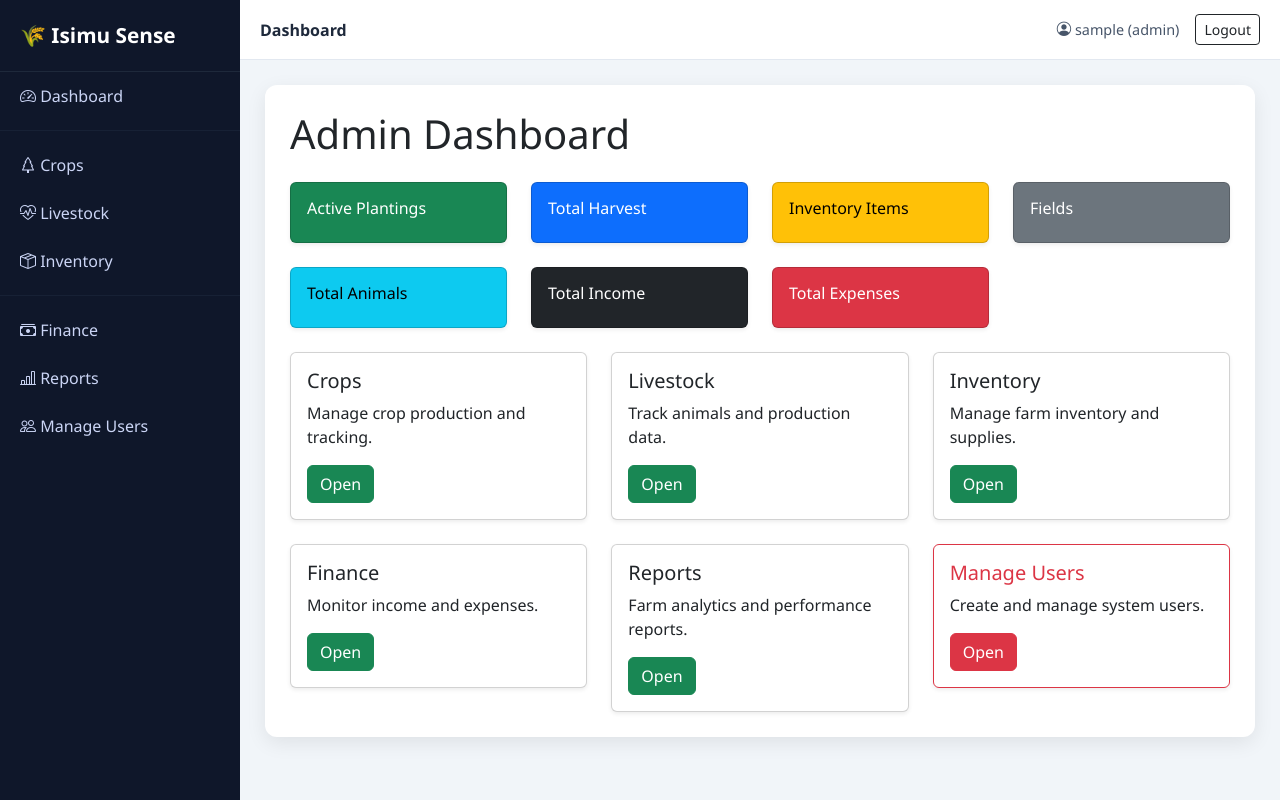
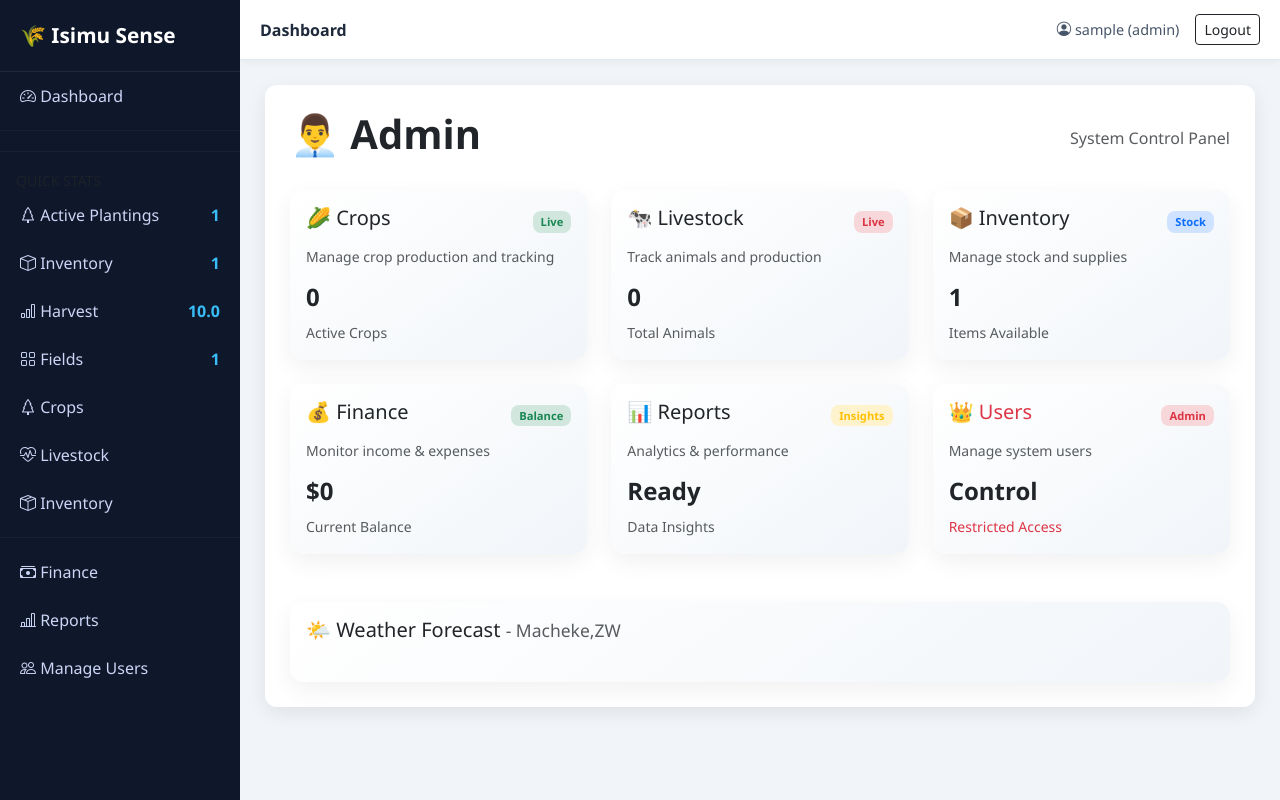
Before and after one commit to jonathandee/isimu-sense, a Flask app: page /admin/dashboard in a window 1280 px wide. Run offline with Flask 3, Linux system fonts and the light colour scheme; a user stored in the database is signed in; tables that the repository leaves empty hold one stand-in row (values such as "Sample post"); a database or web service that is not in the repository returns one stand-in record (values such as "Sample title"); data that the repository does not hold is empty.

Commit message:
v1.1: dashboard UI overhaul, weather integration, auth fixes, sidebar stats

```diff
--- a/app/routes/__init__.py
+++ b/app/routes/__init__.py
@@ -6,19 +6,31 @@ main = Blueprint("main", __name__)
 @main.before_request
 def require_login():
 
-    # Allow login, logout and static files
-    if request.endpoint in ["main.login", "main.logout", "static"]:
+    # ✅ Skip static files
+    if request.endpoint == "static":
         return
 
-    # If user not authenticated redirect to login
+    # ✅ Skip if endpoint is missing (prevents crash/loop)
+    if request.endpoint is None:
+        return
+
+    # ✅ Allow login route
+    if request.endpoint == "main.login":
+        return
+
+    # ✅ Allow logout
+    if request.endpoint == "main.logout":
+        return
+
+    # ✅ If not logged in → redirect
     if not current_user.is_authenticated:
         return redirect(url_for("main.login"))
 
 
 from .auth_routes import *
-from .dashboard_routes import *
 from .crop_routes import *
 from .inventory_routes import *
 from .livestock_routes import *
 from .finance_routes import *
 from .reports_routes import *
+from .weather_routes import *
--- a/app/routes/auth_routes.py
+++ b/app/routes/auth_routes.py
@@ -4,7 +4,6 @@ from sqlalchemy.exc import IntegrityError
 from . import main
 from ..models import User
 from .. import db
-
 
 #####################
 # USER MANAGEMENT
@@ -57,7 +56,6 @@ def manage_users():
     users = User.query.all()
     return render_template("manage_users.html", users=users)
 
-
 #####################
 # EDIT USER
 #####################
@@ -78,13 +76,13 @@ def edit_user(id):
         flash("Username cannot be empty", "danger")
         return redirect(url_for("main.manage_users"))
 
-    # ✅ Prevent duplicate username
+    # Prevent duplicate username
     existing_user = User.query.filter_by(username=username).first()
     if existing_user and existing_user.id != user.id:
         flash("Username already taken", "danger")
         return redirect(url_for("main.manage_users"))
 
-    # ✅ Prevent removing your own admin rights
+    # Prevent removing your own admin rights
     if user.id == current_user.id and role != "admin":
         flash("You cannot remove your own admin rights", "warning")
         return redirect(url_for("main.manage_users"))
@@ -96,7 +94,6 @@ def edit_user(id):
 
     flash("User updated successfully", "success")
     return redirect(url_for("main.manage_users"))
-
 
 #####################
 # DELETE USER
@@ -111,7 +108,7 @@ def delete_user(id):
 
     user = User.query.get_or_404(id)
 
-    # ❗ Prevent deleting yourself
+    # Prevent deleting yourself
     if user.id == current_user.id:
         flash("You cannot delete your own account", "warning")
         return redirect(url_for("main.manage_users"))
@@ -122,7 +119,6 @@ def delete_user(id):
     flash("User deleted successfully", "success")
     return redirect(url_for("main.manage_users"))
 
-
 #####################
 # LOGIN
 #####################
@@ -130,17 +126,22 @@ def delete_user(id):
 @main.route("/", methods=["GET", "POST"])
 def login():
 
+    # ✅ Prevent redirect loop if already logged in
+    if current_user.is_authenticated:
+        if current_user.role == "admin":
+            return redirect(url_for("main.admin_dashboard"))
+        else:
+            return redirect(url_for("main.user_dashboard"))
+
     if request.method == "POST":
-        username = request.form.get("username", "").strip()
+        username = request.form.get("username")
         password = request.form.get("password")
 
         user = User.query.filter_by(username=username).first()
 
-        # ✅ Validate user
         if user and user.check_password(password):
             login_user(user)
 
-            # ✅ Role-based redirect
             if user.role == "admin":
                 return redirect(url_for("main.admin_dashboard"))
             else:
@@ -149,7 +150,6 @@ def login():
         flash("Invalid username or password", "danger")
 
     return render_template("index.html")
-
 
 #####################
 # LOGOUT
@@ -162,7 +162,6 @@ def logout():
     flash("Logged out successfully", "success")
     return redirect(url_for("main.login"))
 
-
 #####################
 # DASHBOARDS
 #####################
@@ -174,10 +173,28 @@ def admin_dashboard():
     if current_user.role != "admin":
         abort(403)
 
-    return render_template("admin_dashboard.html")
+    from .weather_routes import get_forecast
 
+    forecast = get_forecast()
+    city = "Macheke,ZW"
+
+    return render_template(
+        "admin_dashboard.html",
+        forecast=forecast,
+        city=city
+    )
 
 @main.route("/user/dashboard")
 @login_required
 def user_dashboard():
-    return render_template("user_dashboard.html")
+
+    from .weather_routes import get_forecast
+
+    forecast = get_forecast()
+    city = "Macheke,ZW"
+
+    return render_template(
+        "user_dashboard.html",
+        forecast=forecast,
+        city=city
+    )
--- /dev/null
+++ b/app/routes/weather_routes.py
@@ -0,0 +1,49 @@
+from . import main
+import requests
+import os
+from datetime import datetime
+
+#####################
+# WEATHER SERVICE
+#####################
+
+def get_forecast(city="Macheke"):
+    api_key = os.getenv("WEATHER_API_KEY")
+
+    if not api_key:
+        print("Missing WEATHER_API_KEY")
+        return []
+
+    url = f"http://api.openweathermap.org/data/2.5/forecast?q={city}&units=metric&appid={api_key}"
+
+    try:
+        response = requests.get(url)
+
+        if response.status_code != 200:
+            print("Weather API error:", response.text)
+            return []
+
+        data = response.json()
+
+        forecast = []
+        used_days = set()
+
+        for item in data.get("list", []):
+            dt = datetime.fromtimestamp(item["dt"])
+            day_key = dt.strftime("%Y-%m-%d")
+
+            if day_key not in used_days and 10 <= dt.hour <= 14:
+                forecast.append({
+                    "day": dt.strftime("%A"),
+                    "date": dt.strftime("%d %b"),  # 👈 NEW
+                    "temp": item["main"]["temp"],
+                    "weather": item["weather"][0]["description"],
+                    "icon": item["weather"][0]["icon"]
+                })
+                used_days.add(day_key)
+
+        return forecast[:5]
+
+    except Exception as e:
+        print("Weather error:", e)
+        return []
--- a/app/templates/admin_dashboard.html
+++ b/app/templates/admin_dashboard.html
@@ -4,147 +4,183 @@
 
 {% block content %}
 
-<h1 class="mb-4">Admin Dashboard</h1>
+<div class="d-flex justify-content-between align-items-center mb-4">
+    <h1 class="fw-bold">👨‍💼 Admin</h1>
+    <span class="text-muted">System Control Panel</span>
+</div>
 
-<!-- ANALYTICS CARDS -->
+<!-- MODULE CARDS -->
+<div class="row g-4">
 
-<div class="row g-4 mb-4">
-
-    <div class="col-md-3">
-        <div class="card text-bg-success shadow-sm">
+    <!-- Crops -->
+    <div class="col-md-4">
+        <a href="{{ url_for('main.crops') }}" class="text-decoration-none">
+            <div class="card elite-card h-100">
                 <div class="card-body">
-                <h6 class="card-title">Active Plantings</h6>
-                <h3>{{ active_plantings }}</h3>
+                    <div class="d-flex justify-content-between align-items-center">
+                        <h5>🌽 Crops</h5>
+                        <span class="badge bg-success-subtle text-success">Live</span>
+                    </div>
+                    <p class="text-muted small mt-2">Manage crop production and tracking</p>
+                    <h4 class="fw-bold mt-3">{{ crop_count or 0 }}</h4>
+                    <small class="text-muted">Active Crops</small>
                 </div>
             </div>
+        </a>
     </div>
 
-    <div class="col-md-3">
-        <div class="card text-bg-primary shadow-sm">
+    <!-- Livestock -->
+    <div class="col-md-4">
+        <a href="{{ url_for('main.livestock') }}" class="text-decoration-none">
+            <div class="card elite-card h-100">
                 <div class="card-body">
-                <h6 class="card-title">Total Harvest</h6>
-                <h3>{{ total_harvest }}</h3>
+                    <div class="d-flex justify-content-between align-items-center">
+                        <h5>🐄 Livestock</h5>
+                        <span class="badge bg-danger-subtle text-danger">Live</span>
+                    </div>
+                    <p class="text-muted small mt-2">Track animals and production</p>
+                    <h4 class="fw-bold mt-3">{{ livestock_count or 0 }}</h4>
+                    <small class="text-muted">Total Animals</small>
                 </div>
             </div>
+        </a>
     </div>
 
-    <div class="col-md-3">
-        <div class="card text-bg-warning shadow-sm">
+    <!-- Inventory -->
+    <div class="col-md-4">
+        <a href="{{ url_for('main.inventory') }}" class="text-decoration-none">
+            <div class="card elite-card h-100">
                 <div class="card-body">
-                <h6 class="card-title">Inventory Items</h6>
-                <h3>{{ inventory_count }}</h3>
+                    <div class="d-flex justify-content-between align-items-center">
+                        <h5>📦 Inventory</h5>
+                        <span class="badge bg-primary-subtle text-primary">Stock</span>
+                    </div>
+                    <p class="text-muted small mt-2">Manage stock and supplies</p>
+                    <h4 class="fw-bold mt-3">{{ inventory_count or 0 }}</h4>
+                    <small class="text-muted">Items Available</small>
                 </div>
             </div>
+        </a>
     </div>
 
-    <div class="col-md-3">
-        <div class="card text-bg-secondary shadow-sm">
+    <!-- Finance -->
+    <div class="col-md-4">
+        <a href="{{ url_for('main.finance') }}" class="text-decoration-none">
+            <div class="card elite-card h-100">
                 <div class="card-body">
-                <h6 class="card-title">Fields</h6>
-                <h3>{{ field_count }}</h3>
+                    <div class="d-flex justify-content-between align-items-center">
+                        <h5>💰 Finance</h5>
+                        <span class="badge bg-success-subtle text-success">Balance</span>
+                    </div>
+                    <p class="text-muted small mt-2">Monitor income & expenses</p>
+                    <h4 class="fw-bold mt-3">${{ balance or 0 }}</h4>
+                    <small class="text-muted">Current Balance</small>
                 </div>
             </div>
+        </a>
     </div>
 
-    <div class="col-md-3">
-        <div class="card text-bg-info shadow-sm">
+    <!-- Reports -->
+    <div class="col-md-4">
+        <a href="{{ url_for('main.reports') }}" class="text-decoration-none">
+            <div class="card elite-card h-100">
                 <div class="card-body">
-                <h6 class="card-title">Total Animals</h6>
-                <h3>{{ total_animals }}</h3>
+                    <div class="d-flex justify-content-between align-items-center">
+                        <h5>📊 Reports</h5>
+                        <span class="badge bg-warning-subtle text-warning">Insights</span>
+                    </div>
+                    <p class="text-muted small mt-2">Analytics & performance</p>
+                    <h4 class="fw-bold mt-3">Ready</h4>
+                    <small class="text-muted">Data Insights</small>
                 </div>
             </div>
+        </a>
     </div>
 
-    <div class="col-md-3">
-        <div class="card text-bg-dark shadow-sm">
+    <!-- Manage Users -->
+    <div class="col-md-4">
+        <a href="{{ url_for('main.manage_users') }}" class="text-decoration-none">
+            <div class="card elite-card border-danger h-100">
                 <div class="card-body">
-                <h6 class="card-title">Total Income</h6>
-                <h3>{{ total_income }}</h3>
+                    <div class="d-flex justify-content-between align-items-center">
+                        <h5 class="text-danger">👑 Users</h5>
+                        <span class="badge bg-danger-subtle text-danger">Admin</span>
+                    </div>
+                    <p class="text-muted small mt-2">Manage system users</p>
+                    <h4 class="fw-bold mt-3">Control</h4>
+                    <small class="text-danger">Restricted Access</small>
                 </div>
             </div>
-    </div>
-
-    <div class="col-md-3">
-        <div class="card text-bg-danger shadow-sm">
-            <div class="card-body">
-                <h6 class="card-title">Total Expenses</h6>
-                <h3>{{ total_expenses }}</h3>
-            </div>
-        </div>
+        </a>
     </div>
 
 </div>
 
-<!-- MODULE CARDS -->
+<!-- WEATHER -->
+<div class="card elite-card mt-5">
+    <div class="card-body">
 
-<div class="row g-4">
+        <h5 class="mb-4">
+            🌤️ Weather Forecast
+            <span class="text-muted small">- {{ city }}</span>
+        </h5>
 
-    <!-- Crops -->
-    <div class="col-md-4">
-        <div class="card shadow-sm">
-            <div class="card-body">
-                <h5 class="card-title">Crops</h5>
-                <p class="card-text">Manage crop production and tracking.</p>
-                <a href="{{ url_for('main.crops') }}" class="btn btn-success">Open</a>
+        <div class="row text-center">
+
+            {% for day in forecast %}
+            <div class="col">
+
+                <div class="weather-card p-3">
+
+                    <h6 class="fw-semibold mb-1">{{ day.day }}</h6>
+                    <small class="text-muted">{{ day.date }}</small>
+
+                    <img src="http://openweathermap.org/img/wn/{{ day.icon }}@2x.png">
+
+                    <h5 class="fw-bold mt-2">{{ day.temp }}°C</h5>
+                    <small class="text-muted text-capitalize">{{ day.weather }}</small>
+
                 </div>
+
+            </div>
+            {% endfor %}
+
+        </div>
+
     </div>
 </div>
 
-    <!-- Livestock -->
-    <div class="col-md-4">
-        <div class="card shadow-sm">
-            <div class="card-body">
-                <h5 class="card-title">Livestock</h5>
-                <p class="card-text">Track animals and production data.</p>
-                <a href="{{ url_for('main.livestock') }}" class="btn btn-success">Open</a>
-            </div>
-        </div>
-    </div>
+<!-- STYLES -->
+<style>
+    .elite-card {
+        border: none;
+        border-radius: 14px;
+        background: linear-gradient(145deg, #ffffff, #f1f5f9);
+        box-shadow: 0 8px 25px rgba(0, 0, 0, 0.06);
+        transition: all 0.25s ease;
+        cursor: pointer;
+    }
 
-    <!-- Inventory -->
-    <div class="col-md-4">
-        <div class="card shadow-sm">
-            <div class="card-body">
-                <h5 class="card-title">Inventory</h5>
-                <p class="card-text">Manage farm inventory and supplies.</p>
-                <a href="{{ url_for('main.inventory') }}" class="btn btn-success">Open</a>
-            </div>
-        </div>
-    </div>
+    .elite-card:hover {
+        transform: translateY(-6px) scale(1.01);
+        box-shadow: 0 15px 35px rgba(0, 0, 0, 0.12);
+    }
 
-    <!-- Finance -->
-    <div class="col-md-4">
-        <div class="card shadow-sm">
-            <div class="card-body">
-                <h5 class="card-title">Finance</h5>
-                <p class="card-text">Monitor income and expenses.</p>
-                <a href="{{ url_for('main.finance') }}" class="btn btn-success">Open</a>
-            </div>
-        </div>
-    </div>
+    .weather-card {
+        border-radius: 12px;
+        background: #f8fafc;
+        transition: 0.2s;
+    }
 
-    <!-- Reports -->
-    <div class="col-md-4">
-        <div class="card shadow-sm">
-            <div class="card-body">
-                <h5 class="card-title">Reports</h5>
-                <p class="card-text">Farm analytics and performance reports.</p>
-                <a href="{{ url_for('main.reports') }}" class="btn btn-success">Open</a>
-            </div>
-        </div>
-    </div>
+    .weather-card:hover {
+        background: #e2e8f0;
+    }
 
-    <!-- 👑 Manage Users (NEW) -->
-    <div class="col-md-4">
-        <div class="card shadow-sm border-danger">
-            <div class="card-body">
-                <h5 class="card-title text-danger">Manage Users</h5>
-                <p class="card-text">Create and manage system users.</p>
-                <a href="{{ url_for('main.manage_users') }}" class="btn btn-danger">Open</a>
-            </div>
-        </div>
-    </div>
-
-</div>
+    .badge {
+        font-size: 0.7rem;
+        padding: 5px 8px;
+        border-radius: 8px;
+    }
+</style>
 
 {% endblock %}
--- a/app/templates/base.html
+++ b/app/templates/base.html
@@ -9,7 +9,6 @@
   <!-- Bootstrap -->
   <link href="https://cdn.jsdelivr.net/npm/bootstrap@5.3.2/dist/css/bootstrap.min.css" rel="stylesheet">
   <link href="https://cdn.jsdelivr.net/npm/bootstrap-icons@1.11.3/font/bootstrap-icons.css" rel="stylesheet">
-
   <style>
     body {
       margin: 0;
@@ -28,6 +27,7 @@
       color: #cbd5f5;
       display: flex;
       flex-direction: column;
+      z-index: 1001;
     }
 
     .sidebar .brand {
@@ -57,9 +57,17 @@
       margin: 10px 0;
     }
 
+    .sidebar a span {
+      font-weight: bold;
+      color: #38bdf8;
+    }
+
     /* TOPBAR */
     .topbar {
-      margin-left: 240px;
+      position: fixed;
+      top: 0;
+      left: 240px;
+      right: 0;
       height: 60px;
       background: white;
       border-bottom: 1px solid #e2e8f0;
@@ -67,6 +75,9 @@
       align-items: center;
       justify-content: space-between;
       padding: 0 20px;
+      z-index: 1000;
+      backdrop-filter: blur(8px);
+      box-shadow: 0 2px 10px rgba(0, 0, 0, 0.05);
     }
 
     .topbar .title {
@@ -77,6 +88,8 @@
     /* MAIN */
     .main-content {
       margin-left: 240px;
+      margin-top: 60px;
+      /* height of topbar */
       padding: 25px;
     }
 
@@ -92,7 +105,6 @@
       font-size: 0.9rem;
       color: #475569;
     }
-
   </style>
 
   {% block extra_css %}{% endblock %}
@@ -119,6 +131,36 @@
     </a>
 
     <hr>
+
+    <hr>
+
+    <div class="px-3 mt-2 small text-uppercase text-muted">
+      Quick Stats
+    </div>
+
+    <a href="#">
+      <i class="bi bi-tree"></i>
+      Active Plantings
+      <span class="float-end">{{ active_plantings or 0 }}</span>
+    </a>
+
+    <a href="#">
+      <i class="bi bi-box"></i>
+      Inventory
+      <span class="float-end">{{ inventory_count or 0 }}</span>
+    </a>
+
+    <a href="#">
+      <i class="bi bi-bar-chart"></i>
+      Harvest
+      <span class="float-end">{{ total_harvest or 0 }}</span>
+    </a>
+
+    <a href="#">
+      <i class="bi bi-grid"></i>
+      Fields
+      <span class="float-end">{{ field_count or 0 }}</span>
+    </a>
 
     <!-- OPERATIONS -->
     <a href="{{ url_for('main.crops') }}">
--- a/app/templates/reports/crop_reports.html
+++ b/app/templates/reports/crop_reports.html
@@ -199,7 +199,7 @@
 
         {% for harvest in harvests %}
         let crop = "{{ harvest.planting.crop_type.name }}";
-        let qty = {{ harvest.quantity }
+        let qty = { harvest.quantity }
     };
 
     if (!cropMap[crop]) {
```
Also changed, not shown: app/__init__.py (+20 -3 lines), app/routes/dashboard_routes.py (deleted, +0 -39 lines), app/templates/user_dashboard.html (+86 -65 lines), 2 other files. Lines whose indentation alone changed are shown as unchanged.
